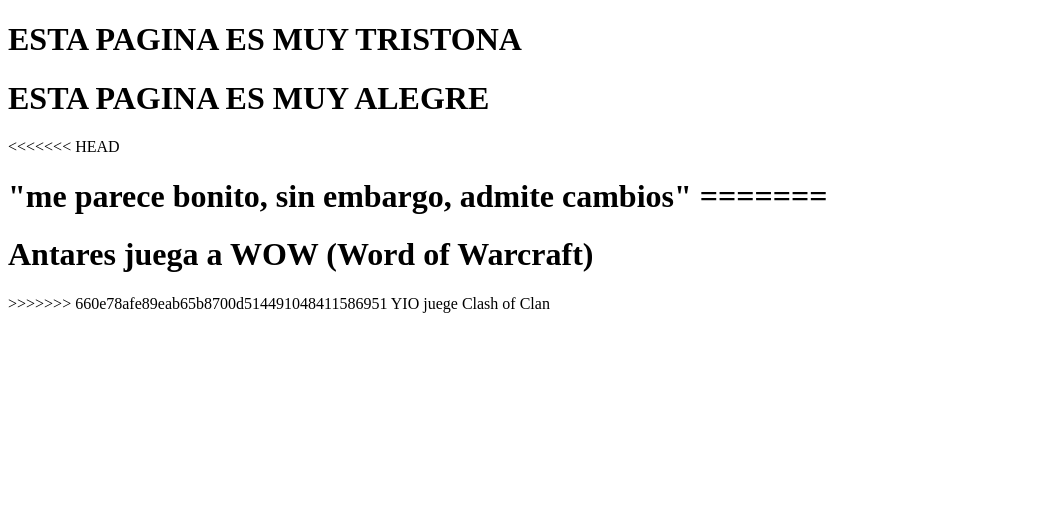
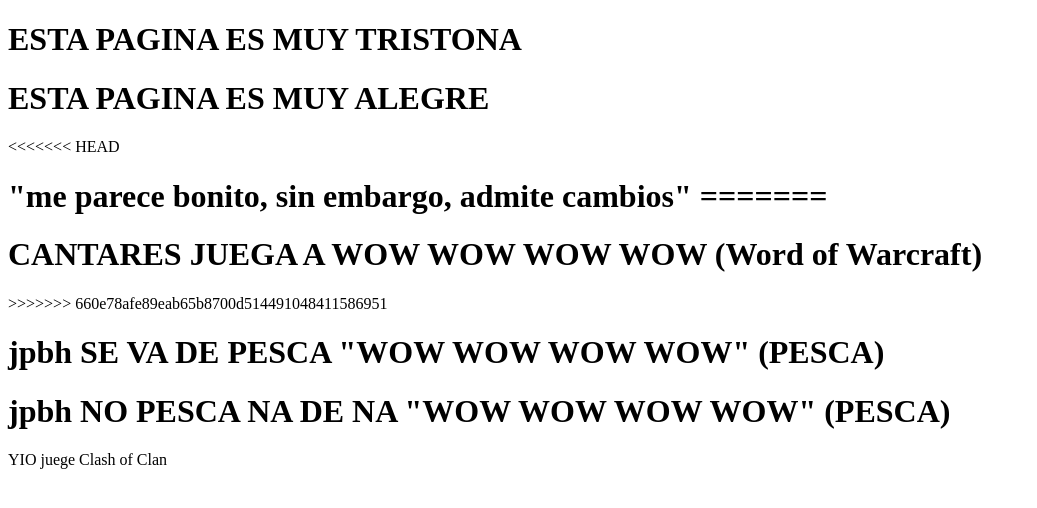
Before and after one commit to RogerdeLunel/ejercicio-practico-UF1893, a plain HTML site: page index.html in a window 1280 px wide. Shown: the whole page, without its empty margins (0-1037 px from the left). Drawn offline with Linux system fonts and the light colour scheme.

Commit message:
ME VOY DE PESCA Y NO PESCO NA

```diff
--- a/index.html
+++ b/index.html
@@ -11,8 +11,10 @@
 <<<<<<< HEAD
    <h1>  "me parece bonito, sin embargo, admite cambios"
 =======
-    <h1>Antares juega a WOW (Word of Warcraft)</h1>
+    <h1>CANTARES JUEGA A WOW WOW WOW WOW (Word of Warcraft)</h1>
 >>>>>>> 660e78afe89eab65b8700d514491048411586951
+<h1>jpbh SE VA DE PESCA "WOW WOW WOW WOW" (PESCA)</h1>
+<h1>jpbh NO PESCA NA DE NA "WOW WOW WOW WOW" (PESCA)</h1>
 </body>
 </html>
 </head>
```
Also changed, not shown: 1 other file.
